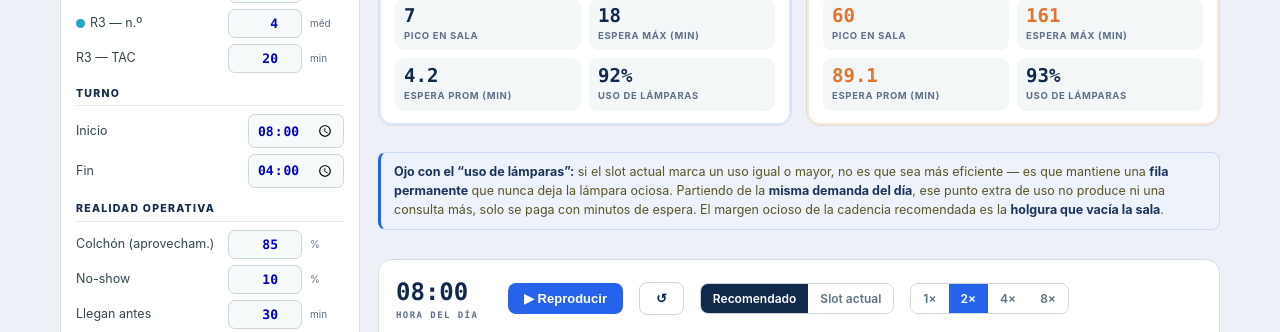
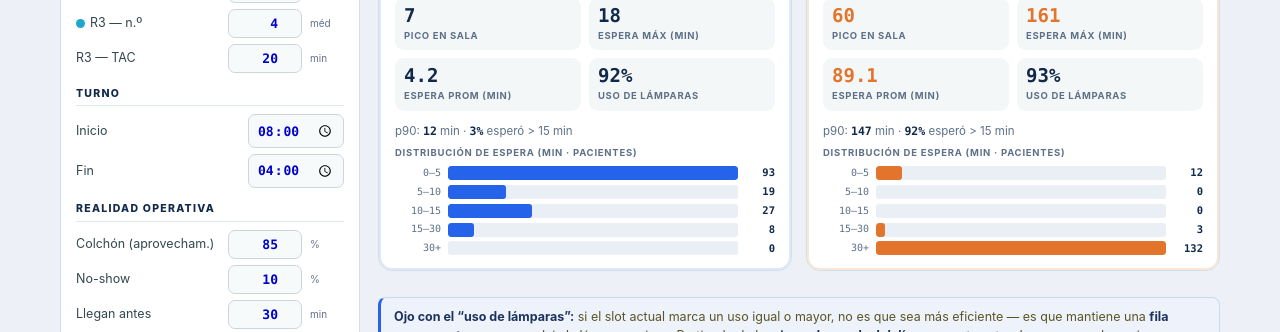
Before and after one commit to daorga/simulador-consultas, a plain HTML site: page index.html in a window 1280 px wide. Shown: the part 450-782 px from the top of the page. Drawn offline with Linux system fonts and the light colour scheme.

Commit message:
Add files via upload

```diff
--- a/index.html
+++ b/index.html
@@ -75,6 +75,15 @@
   .m .v{font-family:var(--mono);font-size:19px;font-weight:700;line-height:1;}
   .m .k{font-size:9.5px;letter-spacing:.07em;text-transform:uppercase;color:var(--muted);font-weight:700;margin-top:4px;}
   .card.act .m.bad .v{color:var(--jam);}
+  .wt-summary{font-size:11.5px;color:var(--muted);margin:12px 0 7px;}
+  .wt-summary b{color:var(--ink);font-family:var(--mono);}
+  .hist-title{font-size:9.5px;letter-spacing:.08em;text-transform:uppercase;color:var(--muted);font-weight:700;margin-bottom:6px;}
+  .hist{display:flex;flex-direction:column;gap:4px;}
+  .hbin{display:flex;align-items:center;gap:7px;}
+  .hlab{font-size:10px;color:var(--muted);width:46px;flex:none;text-align:right;font-family:var(--mono);}
+  .htrack{flex:1;height:14px;background:#EAEFF5;border-radius:3px;overflow:hidden;}
+  .hbar{height:100%;border-radius:3px;min-width:0;transition:width .35s ease;}
+  .hval{font-size:10.5px;font-family:var(--mono);color:var(--ink);width:30px;flex:none;font-weight:700;text-align:right;}
   .cmpnote{grid-column:1/-1;background:#EEF3FB;border:1px solid #CBDAF0;border-left:3px solid var(--flow);
            border-radius:8px;padding:10px 13px;font-size:12.5px;color:#5A5526;line-height:1.5;}
   .cmpnote b{color:#1B335C;}
@@ -177,6 +186,7 @@
         <div class="row"><label>Citas por bloque</label><input id="batch" type="number" min="1" value="1"><span class="u">pac</span></div>
         <div class="row"><label>Intervalo manual <span style="font-size:9px">(0 = auto)</span></label><input id="manualInt" type="number" min="0" step="0.5" value="0"><span class="u">min</span></div>
         <div class="row"><label>Slot fijo actual (comparar)</label><input id="slotCurrent" type="number" min="1" value="20"><span class="u">min</span></div>
+        <div class="row"><label>Meta de espera</label><input id="waitGoal" type="number" min="1" value="15"><span class="u">min</span></div>
       </div>
     </aside>
 
@@ -207,6 +217,9 @@
             <div class="m"><div class="v" id="rAvg">—</div><div class="k">Espera prom (min)</div></div>
             <div class="m"><div class="v" id="rUtil">—</div><div class="k">Uso de lámparas</div></div>
           </div>
+          <div class="wt-summary" id="wtReco">—</div>
+          <div class="hist-title">Distribución de espera (min · pacientes)</div>
+          <div class="hist" id="histReco"></div>
         </div>
         <div class="card act">
           <div class="ct"><span class="d"></span>Con tu slot fijo actual</div>
@@ -217,6 +230,9 @@
             <div class="m bad"><div class="v" id="aAvg">—</div><div class="k">Espera prom (min)</div></div>
             <div class="m"><div class="v" id="aUtil">—</div><div class="k">Uso de lámparas</div></div>
           </div>
+          <div class="wt-summary" id="wtAct">—</div>
+          <div class="hist-title">Distribución de espera (min · pacientes)</div>
+          <div class="hist" id="histAct"></div>
         </div>
         <p class="cmpnote"><b>Ojo con el “uso de lámparas”:</b> si el slot actual marca un uso igual o mayor, no es que sea más eficiente
           — es que mantiene una <b>fila permanente</b> que nunca deja la lámpara ociosa. Partiendo de la <b>misma demanda del día</b>,
@@ -409,7 +425,7 @@ function simulate(P,arrivals,T,record){
   const opMin=Math.max(1,(lastActive+1)-lunchOverlap);
   return {peakQ:Math.max(0,...wq),maxWait:w.length?Math.max(...w):0,
           avgWait:w.length?+(w.reduce((a,b)=>a+b,0)/w.length).toFixed(1):0,
-          served:done,util:+(busyMin/(S*opMin)*100).toFixed(0),S,wq,frames,finishMin:lastActive};
+          served:done,util:+(busyMin/(S*opMin)*100).toFixed(0),S,wq,frames,finishMin:lastActive,waits:w};
 }
 
 </script>
@@ -434,6 +450,24 @@ function fmt(min){const h=Math.floor(min/60),m=Math.round(min)%60;return String(
 
 let P,M,SIM={reco:null,act:null},T=400,scenario='reco',chartYMax=8,assignPol='level';
 
+function histStats(waits,thr){
+  const bins=[0,0,0,0,0];
+  (waits||[]).forEach(w=>{if(w<5)bins[0]++;else if(w<10)bins[1]++;else if(w<15)bins[2]++;else if(w<30)bins[3]++;else bins[4]++;});
+  const s=[...(waits||[])].sort((x,y)=>x-y);
+  const p90=s.length?s[Math.min(s.length-1,Math.floor(0.9*s.length))]:0;
+  const over=(waits||[]).filter(w=>w>thr).length;
+  return {bins,p90:Math.round(p90),pctOver:(waits&&waits.length)?Math.round(over/waits.length*100):0};
+}
+function renderHist(histId,sumId,sim,thr,color){
+  const h=histStats(sim.waits,thr);
+  const labels=['0–5','5–10','10–15','15–30','30+'];
+  const mx=Math.max(1,...h.bins);
+  let html='';
+  for(let i=0;i<5;i++){const pct=h.bins[i]===0?0:Math.max(3,Math.round(h.bins[i]/mx*100));
+    html+=`<div class="hbin"><span class="hlab">${labels[i]}</span><div class="htrack"><div class="hbar" style="width:${pct}%;background:${color}"></div></div><span class="hval">${h.bins[i]}</span></div>`;}
+  E(histId).innerHTML=html;
+  E(sumId).innerHTML=`p90: <b>${h.p90}</b> min&nbsp;·&nbsp;<b>${h.pctOver}%</b> esperó &gt; ${thr} min`;
+}
 function recompute(){
   P=readP(); M=computeModel(P);
   T=Math.max(360, M.netMin+180);
@@ -476,6 +510,9 @@ function recompute(){
   E('rServed').textContent=r.served;E('aServed').textContent=a.served;
   E('rPeak').textContent=r.peakQ;E('rMax').textContent=r.maxWait;E('rAvg').textContent=r.avgWait;E('rUtil').textContent=r.util+'%';
   E('aPeak').textContent=a.peakQ;E('aMax').textContent=a.maxWait;E('aAvg').textContent=a.avgWait;E('aUtil').textContent=a.util+'%';
+  const thr=Math.max(1,num('waitGoal'));
+  renderHist('histReco','wtReco',r,thr,'var(--flow)');
+  renderHist('histAct','wtAct',a,thr,'var(--jam)');
 
   E('foot').innerHTML=`Simulación de eventos discretos en dos etapas (lámpara + supervisión), variación del TAC ±15%, `+
     `no-show ${(P.noShow*100).toFixed(0)}%, llegada ${P.earlyMin} min antes`+
```
